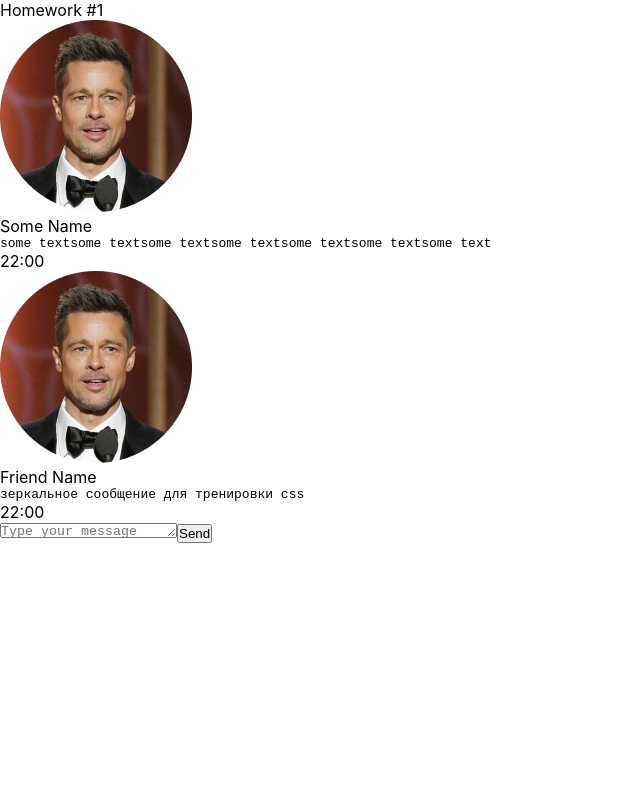
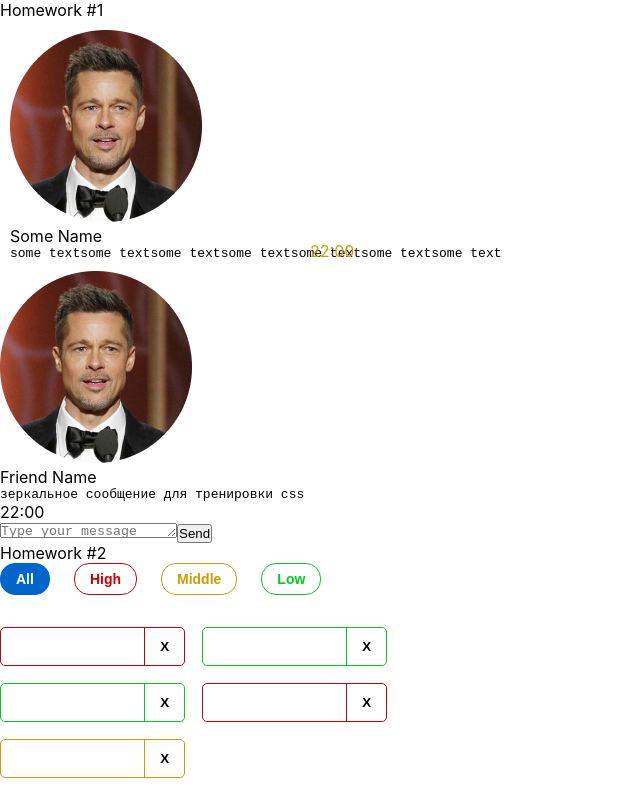
Before and after one commit to uskenig/hwone, a React (Create React App) app: page / in a window 1280 px wide. Shown: the whole page, without its empty margins (0-640 px from the left). Built offline with nearby package versions, Linux system fonts and the light colour scheme.

Commit message:
hm2 completed

```diff
--- a/package.json
+++ b/package.json
@@ -1,6 +1,6 @@
 {
   "name": "hws2",
-  "homepage": "https://github.com/uskenig/hwone",
+  "homepage": "https://uskenig.github.io/hwone",
   "version": "0.1.0",
   "private": true,
   "dependencies": {
@@ -16,7 +16,7 @@
     "@types/react-dom": "18.0.6",
     "@types/uuid": "8.3.4",
     "axios": "0.27.2",
-    "gh-pages": "4.0.0",
+    "gh-pages": "^5.0.0",
     "react": "18.2.0",
     "react-dom": "18.2.0",
     "react-redux": "8.0.4",
--- a/src/s1-main/App.tsx
+++ b/src/s1-main/App.tsx
@@ -1,13 +1,14 @@
 import React from 'react'
 import s from './App.module.css'
 import HW1 from '../s2-homeworks/hw01/HW1'
+import HW2 from "../s2-homeworks/hw02/HW2";
 
 function App() {
     return (
         <div className={s.App}>
             <HW1/>
             {/*раскомментировать по ходу выполнения*/}
-            {/*<HW2/>*/}
+            {<HW2/>}
             {/*<HW3/>*/}
             {/*<HW4/>*/}
 
--- a/src/s2-homeworks/hw01/message/Message.module.css
+++ b/src/s2-homeworks/hw01/message/Message.module.css
@@ -1,9 +1,30 @@
 .message {
+    display: flex;
+    align-items: flex-end;
+
+    margin: 10px;
+}
+
+.avatar {
+    height: 50px;
+    width: 50px;
+
+    border-radius: 50%;
+}
+
+.content {
+    padding: 10px;
+
+    border-radius: 5px 5px 5px 0;
+    background-color: rgba(255, 255, 255, 0.3);
+}
+.imageAndText {
 
 }
 
-.imageAndText {
-
+.angle {
+    width: 15px;
+    height: 15px;
 }
 
 .imageAndText img {
@@ -11,7 +32,9 @@
 }
 
 .text {
-
+    min-width: 150px;
+    max-width: 300px;
+    word-wrap: break-word;
 }
 
 .text:after {
@@ -27,5 +50,7 @@
 }
 
 .time {
-
+    display: flex;
+    justify-content: flex-end;
+    color: #cc9c00;
 }
--- a/src/s2-homeworks/hw02/HW2.tsx
+++ b/src/s2-homeworks/hw02/HW2.tsx
@@ -17,16 +17,16 @@ import s2 from '../../s1-main/App.module.css'
 * */
 
 // types
-export type AffairPriorityType = any // need to fix any
+export type AffairPriorityType = 'high' | 'low' | 'middle' // need to fix any
 export type AffairType = {
-    _id: any // need to fix any
-    name: any // need to fix any
+    _id: number // need to fix any
+    name: string // need to fix any
     priority: AffairPriorityType
 }
 export type FilterType = 'all' | AffairPriorityType
 
 // constants
-const defaultAffairs: any = [ // need to fix any
+const defaultAffairs: AffairType[] = [ // need to fix any
     {_id: 1, name: 'React', priority: 'high'}, // студенты могут изменить содержимое name и количество элементов в массиве, ...priority не менять!
     {_id: 2, name: 'anime', priority: 'low'},
     {_id: 3, name: 'games', priority: 'low'},
@@ -35,23 +35,32 @@ const defaultAffairs: any = [ // need to fix any
 ]
 
 // pure helper functions
-export const filterAffairs = (affairs: any, filter: any): any => { // need to fix any
-
-
-    return affairs // need to fix
+export const filterAffairs = (affairs: AffairType[], filter: FilterType):  AffairType[] => { // need to fix any
+    if(filter === 'all'){ return affairs
+    } // need to fix
+    else if(filter === 'high') {
+        return affairs.filter(el => el.priority === 'high')
+    }
+    else if(filter === 'middle') {
+        return affairs.filter(el => el.priority === 'middle')
+    }
+    else if(filter === 'low') {
+        return affairs.filter(el => el.priority === 'low')
+    }
+    else return []
 }
-export const deleteAffair = (affairs: any, _id: any): any => { // need to fix any
-
+export const deleteAffair = (affairs: AffairType[], _id: number): AffairType[] => { // need to fix any
+    affairs = affairs.filter(el => el._id !== _id)
     return affairs // need to fix
 }
 
 function HW2() {
-    const [affairs, setAffairs] = useState<any>(defaultAffairs) // need to fix any
+    const [affairs, setAffairs] = useState<AffairType[]>(defaultAffairs) // need to fix any
     const [filter, setFilter] = useState<FilterType>('all')
 
     const filteredAffairs = filterAffairs(affairs, filter)
-    const deleteAffairCallback = (_id: any) => { // need to fix any
-        // need to fix
+    const deleteAffairCallback = (_id: number) => { // need to fix any
+        setAffairs(filteredAffairs)
     }
 
     return (
--- a/src/s2-homeworks/hw02/affairs/Affairs.tsx
+++ b/src/s2-homeworks/hw02/affairs/Affairs.tsx
@@ -4,27 +4,27 @@ import {AffairType, FilterType} from '../HW2'
 import s from './Affairs.module.css'
 
 type AffairsPropsType = {
-    data: any // need to fix any
-    setFilter: any
-    deleteAffairCallback: any
+    data: AffairType[] // need to fix any
+    setFilter: (filter: FilterType) => void
+    deleteAffairCallback: (id: number) => void
     filter: FilterType
 }
 
 function Affairs(props: AffairsPropsType) {
     const setAll = () => {
-        // need to fix
+        props.setFilter("all")// need to fix
     }
     const setHigh = () => {
-        // need to fix
+        props.setFilter("high")// need to fix
     }
     const setMiddle = () => {
-        // need to fix
+        props.setFilter("middle")// need to fix
     }
     const setLow = () => {
-        // need to fix
+        props.setFilter("low")// need to fix
     }
 
-    const cnAll = s.button + ' ' + s.all + (props.filter === 'all' ? ' ' + s.active : '')
+    const cnAll =  s.button + ' ' + s.all + (props.filter === 'all' ? ' ' + s.active : '')
     const cnHigh = s.button + ' ' + s.high + (props.filter === 'high' ? ' ' + s.active : '')
     const cnMiddle = s.button + ' ' + s.middle + (props.filter === 'middle' ? ' ' + s.active : '')
     const cnLow = s.button + ' ' + s.low + (props.filter === 'low' ? ' ' + s.active : '')
```
Also changed, not shown: 1 other file (tests, documents, lock files or other folders).
